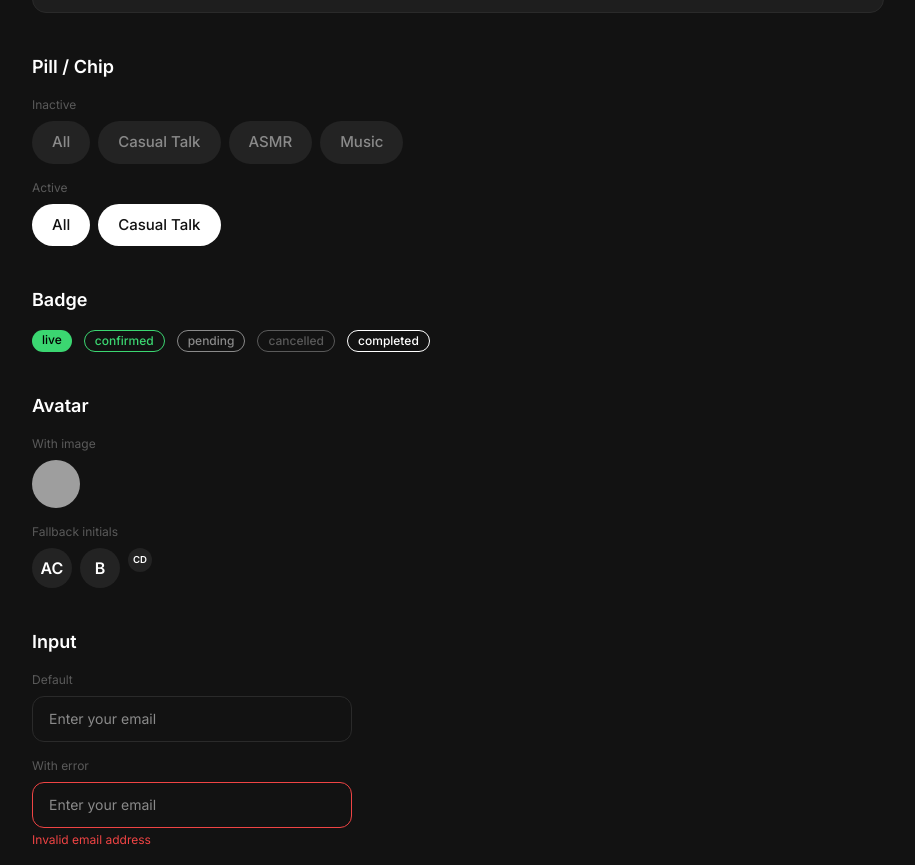
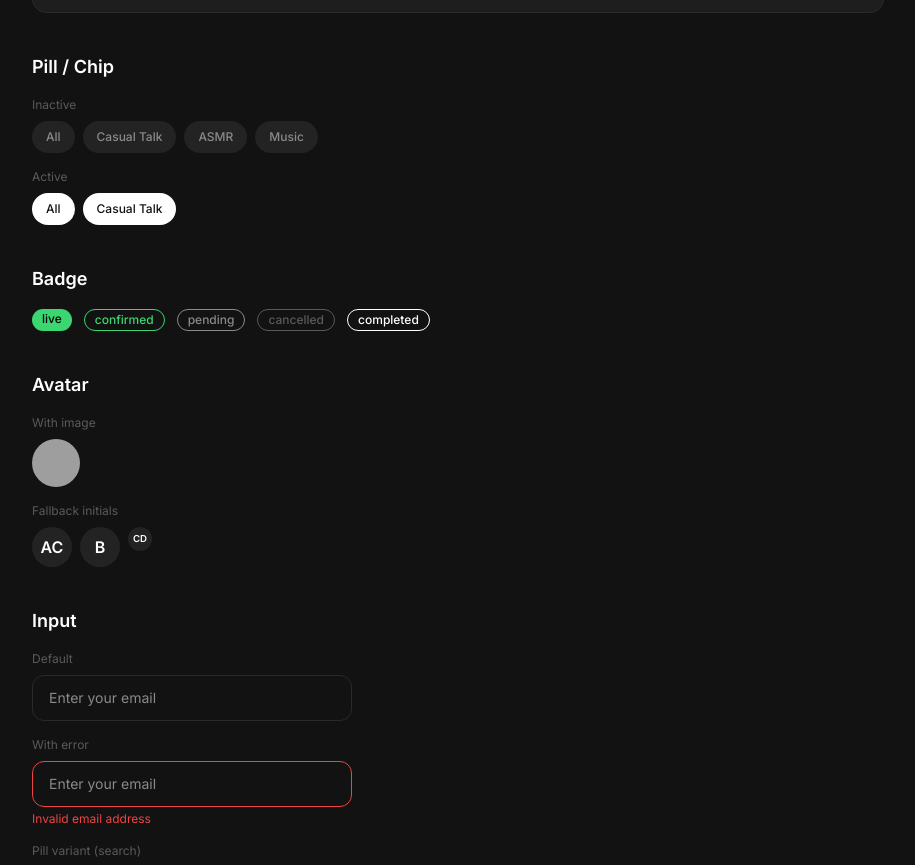
Before and after one commit to yellapragada1996/Haibu, a Next.js app: page /dev/components in a window 1280 px wide. Shown: the part 4806-5671 px from the top of the page, without its empty margins (182-1097 px from the left). Built offline with nearby package versions, Linux system fonts and the light colour scheme; no server answers; grey boxes are pictures that could not be loaded.

Commit message:
style(pill): shrink category pills to match wireframe (34px/12px, left-aligned)

```diff
--- a/src/components/ui/Pill.tsx
+++ b/src/components/ui/Pill.tsx
@@ -12,7 +12,7 @@ export function Pill({
 }: PillProps) {
   return (
     <button
-      className={`inline-flex items-center rounded-pill px-5 py-2.5 text-[15px] font-medium transition-colors ${
+      className={`inline-flex items-center rounded-pill px-3.5 py-[8px] text-xs font-medium transition-colors ${
         variant === "active"
           ? "bg-primary text-on-primary"
           : "bg-bg-card-hover text-text-secondary hover:text-white"
```
